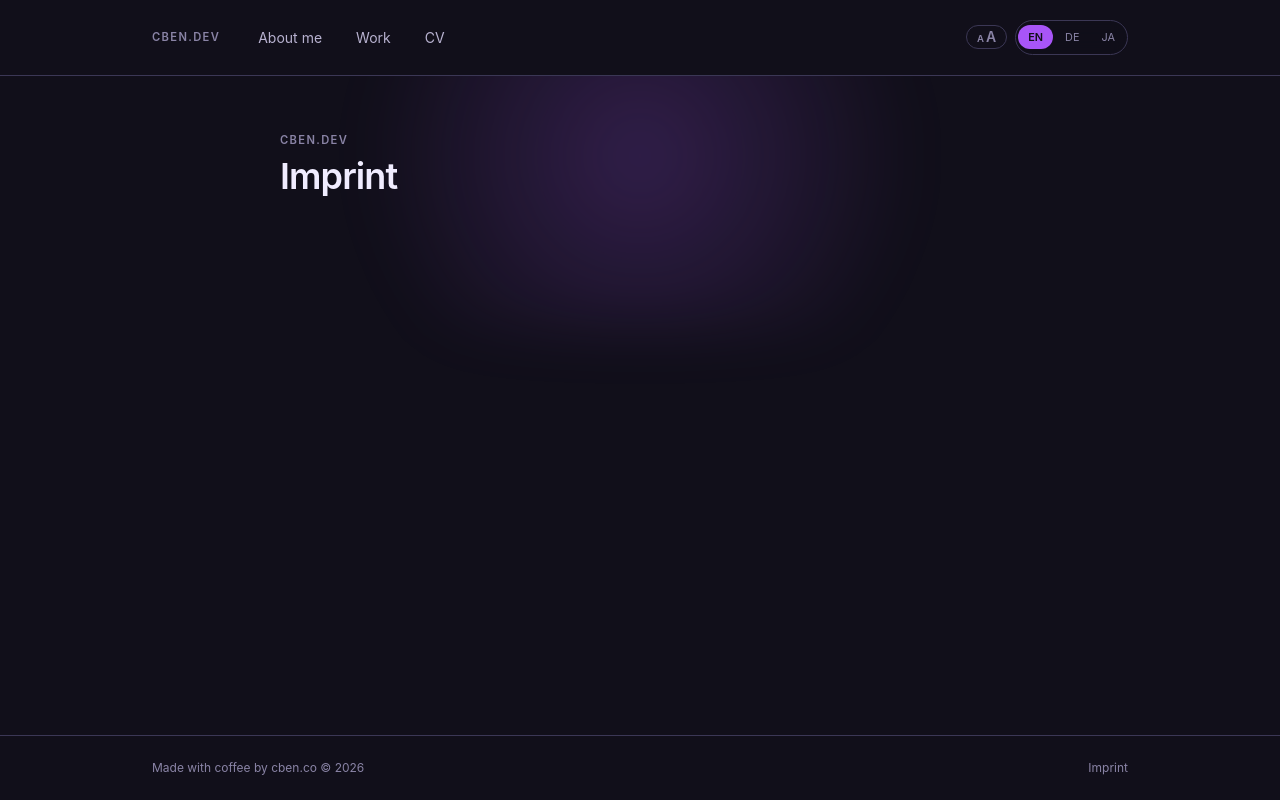
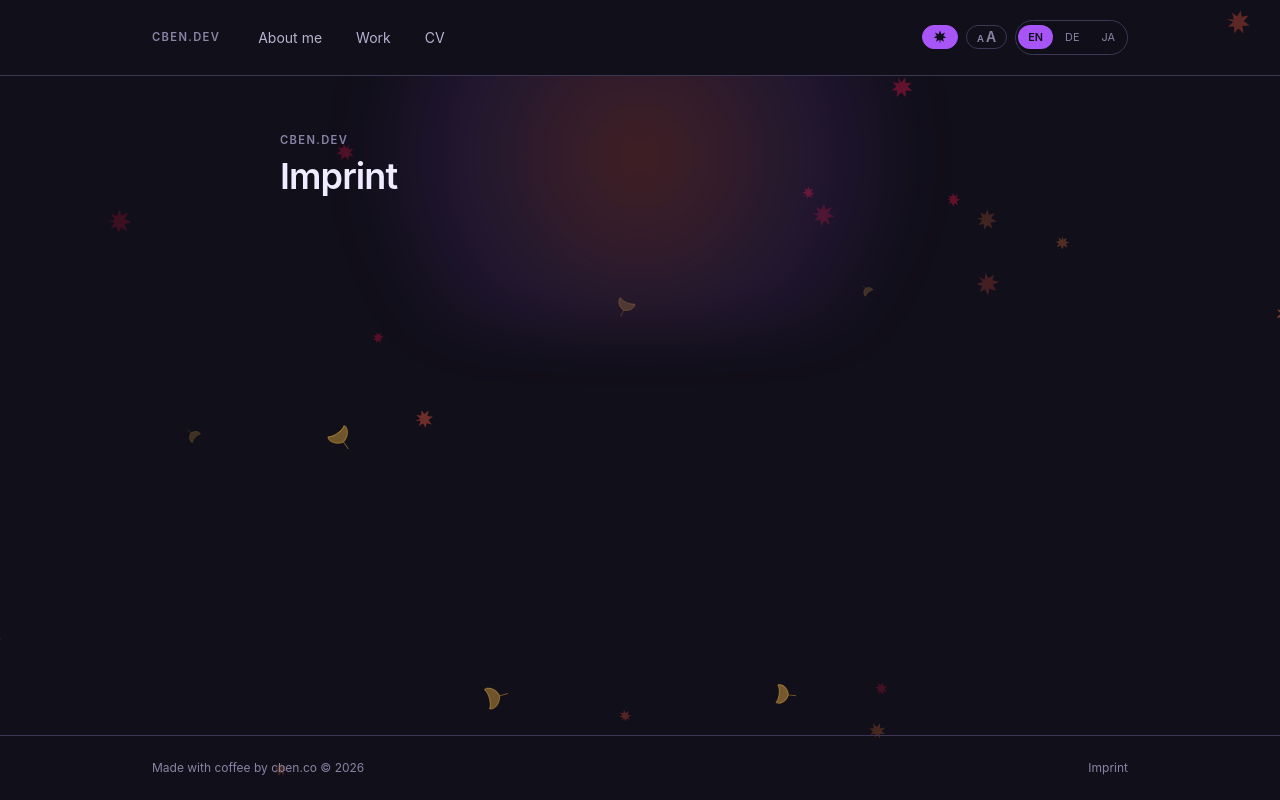
Before and after one commit to ChrisB9/ChrisB9, an Astro site: page /en/imprint in a window 1280 px wide. Built offline with nearby package versions, Linux system fonts and the light colour scheme; Astro itself is replaced by a stand-in of ours.

Commit message:
Seasonal glow and falling particles on subpages
- Season by date in Japan time: sakura (spring), fireflies (summer), momiji and ginkgo (autumn), snow (winter)
- Glow behind headings takes the season colour
- Header button turns it off; stored in localStorage, imprint updated in all languages
- Shift + S cycles the displayed season, not stored
- Off for prefers-reduced-motion, paused in background tabs, home page unchanged

```diff
--- a/src/components/Footer.astro
+++ b/src/components/Footer.astro
@@ -10,7 +10,7 @@ const t = useTranslations(locale);
 const year = new Date().getFullYear();
 ---
 
-<footer class="no-print mt-20 border-t border-line">
+<footer class="no-print relative mt-20 border-t border-line">
   <div class="mx-auto flex max-w-5xl flex-wrap items-center justify-between gap-x-8 gap-y-2 px-6 py-6 font-mono text-xs text-ink-mute">
     <span>
       {t('footer.madeWith')} cben.co © {year}
--- a/src/components/Header.astro
+++ b/src/components/Header.astro
@@ -2,6 +2,7 @@
 import type { Locale } from '../i18n/ui';
 import LangSwitcher from './LangSwitcher.astro';
 import ReadingToggle from './ReadingToggle.astro';
+import SeasonToggle from './SeasonToggle.astro';
 import { localePath, useTranslations } from '../i18n/utils';
 import { site } from '../data/site';
 
@@ -20,7 +21,7 @@ const nav = [
 const current = slug.split('/')[0];
 ---
 
-<header class="no-print border-b border-line">
+<header class="no-print relative border-b border-line">
   <div class="mx-auto flex max-w-5xl flex-wrap items-center gap-x-6 gap-y-3 px-6 py-5">
     <a
       href={localePath(locale)}
@@ -60,6 +61,7 @@ const current = slug.split('/')[0];
     </nav>
 
     <div class="flex items-center gap-2">
+      <SeasonToggle locale={locale} />
       <ReadingToggle locale={locale} />
       <LangSwitcher locale={locale} slug={slug} />
     </div>
--- /dev/null
+++ b/src/components/SeasonToggle.astro
@@ -0,0 +1,91 @@
+---
+import type { Locale } from '../i18n/ui';
+import { useTranslations } from '../i18n/utils';
+
+interface Props {
+  locale: Locale;
+}
+const { locale } = Astro.props;
+const t = useTranslations(locale);
+---
+
+<button
+  type="button"
+  data-season-toggle
+  aria-pressed="true"
+  aria-label={t('a11y.seasons')}
+  title={t('a11y.seasons')}
+  class="season-toggle flex items-center rounded-full border border-line px-2.5 py-1 text-ink-mute transition-colors hover:border-primary hover:text-primary aria-pressed:border-primary aria-pressed:bg-primary aria-pressed:text-on-primary"
+>
+  <svg
+    data-icon="spring"
+    aria-hidden="true"
+    width="14"
+    height="14"
+    viewBox="-9 -9 18 18"
+    fill="currentColor"
+  >
+    <path d="M0 8 C-6 4 -6 -4 -2 -8 L0 -5 L2 -8 C6 -4 6 4 0 8 Z" />
+  </svg>
+  <svg
+    data-icon="summer"
+    aria-hidden="true"
+    width="14"
+    height="14"
+    viewBox="-9 -9 18 18"
+    fill="currentColor"
+  >
+    <circle r="3.2" />
+    <circle r="6.5" fill="none" stroke="currentColor" stroke-width="1.2" stroke-dasharray="2 3" />
+  </svg>
+  <svg
+    data-icon="autumn"
+    aria-hidden="true"
+    width="14"
+    height="14"
+    viewBox="-12 -12 24 24"
+    fill="currentColor"
+  >
+    <path d="M0 -11 L2.4 -4.6 L8.6 -7.6 L5.6 -1.6 L11 0.6 L5 2.6 L6.8 8 L1.2 4.6 L0 11 L-1.2 4.6 L-6.8 8 L-5 2.6 L-11 0.6 L-5.6 -1.6 L-8.6 -7.6 L-2.4 -4.6 Z" />
+  </svg>
+  <svg
+    data-icon="winter"
+    aria-hidden="true"
+    width="14"
+    height="14"
+    viewBox="-9 -9 18 18"
+    fill="none"
+    stroke="currentColor"
+    stroke-width="1.6"
+    stroke-linecap="round"
+  >
+    <path d="M0 -8 V8 M-6.9 -4 L6.9 4 M-6.9 4 L6.9 -4 M-2 -6 L0 -4 L2 -6 M-2 6 L0 4 L2 6" />
+  </svg>
+</button>
+
+<script>
+  const root = document.documentElement;
+  const buttons = document.querySelectorAll<HTMLButtonElement>('[data-season-toggle]');
+
+  const paint = () => {
+    const on = root.dataset.seasons !== 'off';
+    for (const button of buttons) button.setAttribute('aria-pressed', String(on));
+  };
+
+  for (const button of buttons) {
+    button.addEventListener('click', () => {
+      const on = root.dataset.seasons === 'off';
+      try {
+        if (on) localStorage.removeItem('seasons');
+        else localStorage.setItem('seasons', 'off');
+      } catch {}
+      if (on) delete root.dataset.seasons;
+      else root.dataset.seasons = 'off';
+      document.dispatchEvent(new Event('seasons-change'));
+      paint();
+    });
+  }
+
+  document.addEventListener('seasons-change', paint);
+  paint();
+</script>
--- a/src/i18n/ui.ts
+++ b/src/i18n/ui.ts
@@ -59,6 +59,7 @@ type Dict = {
   'lang.switch': string;
   skip: string;
   'a11y.reading': string;
+  'a11y.seasons': string;
   untranslated: string;
 };
 
@@ -108,6 +109,7 @@ export const ui: Record<Locale, Dict> = {
     'lang.switch': 'Change language',
     skip: 'Skip to content',
     'a11y.reading': 'Larger text and higher contrast',
+    'a11y.seasons': 'Seasonal effects',
     untranslated: 'This page has not been translated yet. Showing the English version.',
   },
   de: {
@@ -155,6 +157,7 @@ export const ui: Record<Locale, Dict> = {
     'lang.switch': 'Sprache wechseln',
     skip: 'Zum Inhalt springen',
     'a11y.reading': 'Größere Schrift und mehr Kontrast',
+    'a11y.seasons': 'Jahreszeiten-Effekte',
     untranslated: 'Diese Seite ist noch nicht übersetzt. Angezeigt wird die englische Fassung.',
   },
   ja: {
@@ -202,6 +205,7 @@ export const ui: Record<Locale, Dict> = {
     'lang.switch': '言語を変更',
     skip: '本文へスキップ',
     'a11y.reading': '文字を大きく、コントラストを強く',
+    'a11y.seasons': '季節の演出',
     untranslated: 'このページはまだ翻訳されていません。英語版を表示しています。',
   },
 };
--- a/src/layouts/Base.astro
+++ b/src/layouts/Base.astro
@@ -89,11 +89,17 @@ const pageTitle = slug === '' ? `${site.author} | ${site.name}` : `${title} | ${
       })}
     />
     <script is:inline>
-      try {
-        if (localStorage.getItem('reading') === 'on') {
-          document.documentElement.classList.add('reading');
-        }
-      } catch {}
+      {
+        const root = document.documentElement;
+        const month = new Date(Date.now() + 9 * 3600e3).getUTCMonth();
+        root.dataset.season = ['winter', 'spring', 'summer', 'autumn'][
+          Math.floor(((month + 1) % 12) / 3)
+        ];
+        try {
+          if (localStorage.getItem('reading') === 'on') root.classList.add('reading');
+          if (localStorage.getItem('seasons') === 'off') root.dataset.seasons = 'off';
+        } catch {}
+      }
     </script>
   </head>
   <body class="min-h-screen flex flex-col font-sans">
@@ -103,6 +109,7 @@ const pageTitle = slug === '' ? `${site.author} | ${site.name}` : `${title} | ${
     >
       {t('skip')}
     </a>
+    {!full && <canvas data-seasons-canvas class="seasons-canvas no-print" aria-hidden="true" />}
     {!full && <Header locale={locale} slug={slug} />}
     <main id="main" class="relative isolate w-full flex-1 overflow-clip">
       {full ? (
@@ -127,6 +134,11 @@ const pageTitle = slug === '' ? `${site.author} | ${site.name}` : `${title} | ${
 </html>
 
 <script>
+  import { mountSeasons } from '../scripts/seasons';
+
+  const seasonsCanvas = document.querySelector<HTMLCanvasElement>('[data-seasons-canvas]');
+  if (seasonsCanvas) mountSeasons(seasonsCanvas);
+
   const reverse = (value: string) => [...value].reverse().join('');
 
   for (const el of document.querySelectorAll<HTMLElement>('[data-email-u]')) {
--- /dev/null
+++ b/src/scripts/seasons.ts
@@ -0,0 +1,214 @@
+type Season = 'spring' | 'summer' | 'autumn' | 'winter';
+
+const ORDER: Season[] = ['spring', 'summer', 'autumn', 'winter'];
+
+interface Particle {
+  x: number;
+  y: number;
+  size: number;
+  vx: number;
+  vy: number;
+  phase: number;
+  rot: number;
+  vr: number;
+  alpha: number;
+  color: string;
+  shape: Path2D | null;
+}
+
+const MAPLE = new Path2D(
+  'M0 -11 L2.4 -4.6 L8.6 -7.6 L5.6 -1.6 L11 0.6 L5 2.6 L6.8 8 L1.2 4.6 L0 11 L-1.2 4.6 L-6.8 8 L-5 2.6 L-11 0.6 L-5.6 -1.6 L-8.6 -7.6 L-2.4 -4.6 Z',
+);
+const GINKGO = new Path2D('M0 10 L0 2 M0 2 C-9 0 -11 -8 -9 -10 C-5 -7 5 -7 9 -10 C11 -8 9 0 0 2 Z');
+const PETAL = new Path2D('M0 8 C-6 4 -6 -4 -2 -8 L0 -5 L2 -8 C6 -4 6 4 0 8 Z');
+
+const pick = <T>(items: readonly T[]) => items[Math.floor(Math.random() * items.length)];
+const between = (min: number, max: number) => min + Math.random() * (max - min);
+
+const SEASONS: Record<
+  Season,
+  { count: [number, number]; spawn: (w: number, h: number, initial: boolean) => Particle }
+> = {
+  spring: {
+    count: [14, 24],
+    spawn: (w, h, initial) => ({
+      x: Math.random() * w,
+      y: initial ? Math.random() * h : -20,
+      size: between(0.5, 1),
+      vx: between(0.1, 0.4),
+      vy: between(0.3, 0.6),
+      phase: Math.random() * Math.PI * 2,
+      rot: Math.random() * Math.PI * 2,
+      vr: between(-0.02, 0.02),
+      alpha: between(0.25, 0.5),
+      color: pick(['#ffc1d6', '#ffb0c8', '#ffe1ea']),
+      shape: PETAL,
+    }),
+  },
+  summer: {
+    count: [10, 18],
+    spawn: (w, h) => ({
+      x: Math.random() * w,
+      y: between(h * 0.25, h),
+      size: between(1.6, 3),
+      vx: between(-0.2, 0.2),
+      vy: between(-0.15, 0.05),
+      phase: Math.random() * Math.PI * 2,
+      rot: 0,
+      vr: between(0.01, 0.025),
+      alpha: 0.85,
+      color: pick(['#e9f77a', '#f6d365']),
+      shape: null,
+    }),
+  },
+  autumn: {
+    count: [14, 24],
+    spawn: (w, h, initial) => {
+      const ginkgo = Math.random() < 0.28;
+      return {
+        x: Math.random() * w,
+        y: initial ? Math.random() * h : -20,
+        size: between(0.5, 1.1),
+        vx: 0,
+        vy: between(0.25, 0.65),
+        phase: Math.random() * Math.PI * 2,
+        rot: Math.random() * Math.PI * 2,
+        vr: between(-0.01, 0.01),
+        alpha: between(0.2, 0.45),
+        color: ginkgo ? '#f2b544' : pick(['#e5533a', '#f07a3a', '#c8143c']),
+        shape: ginkgo ? GINKGO : MAPLE,
+      };
+    },
+  },
+  winter: {
+    count: [24, 40],
+    spawn: (w, h, initial) => ({
+      x: Math.random() * w,
+      y: initial ? Math.random() * h : -10,
+      size: between(1, 2.6),
+      vx: 0,
+      vy: between(0.3, 0.8),
+      phase: Math.random() * Math.PI * 2,
+      rot: 0,
+      vr: 0,
+      alpha: between(0.35, 0.75),
+      color: '#f0f4ff',
+      shape: null,
+    }),
+  },
+};
+
+export function mountSeasons(canvas: HTMLCanvasElement) {
+  const root = document.documentElement;
+  const ctx = canvas.getContext('2d');
+  if (!ctx) return;
+
+  let season = ORDER[0];
+  let config = SEASONS[season];
+  const reduce = matchMedia('(prefers-reduced-motion: reduce)');
+  let w = 0;
+  let h = 0;
+  let particles: Particle[] = [];
+  let frame = 0;
+
+  const resize = () => {
+    const dpr = Math.min(2, devicePixelRatio || 1);
+    w = innerWidth;
+    h = innerHeight;
+    canvas.width = w * dpr;
+    canvas.height = h * dpr;
+    ctx.setTransform(dpr, 0, 0, dpr, 0, 0);
+  };
+
+  const step = (p: Particle) => {
+    p.phase += season === 'summer' ? p.vr : 0.012;
+    p.rot += season === 'summer' ? 0 : p.vr;
+    p.x += p.vx + (season === 'summer' ? Math.sin(p.phase * 0.7) * 0.25 : 0);
+    p.y += p.vy + (season === 'summer' ? Math.cos(p.phase * 0.5) * 0.2 : 0);
+  };
+
+  const outside = (p: Particle) =>
+    season === 'summer' ? p.x < -20 || p.x > w + 20 || p.y < -20 || p.y > h + 20 : p.y > h + 20;
+
+  const draw = () => {
+    ctx.clearRect(0, 0, w, h);
+    for (const p of particles) {
+      ctx.save();
+      ctx.fillStyle = p.color;
+      ctx.strokeStyle = p.color;
+      if (season === 'summer') {
+        ctx.globalAlpha = p.alpha * (0.3 + 0.7 * Math.max(0, Math.sin(p.phase * 2)));
+        ctx.shadowColor = p.color;
+        ctx.shadowBlur = 10;
+        ctx.beginPath();
+        ctx.arc(p.x, p.y, p.size, 0, Math.PI * 2);
+        ctx.fill();
+      } else if (!p.shape) {
+        ctx.globalAlpha = p.alpha;
+        ctx.beginPath();
+        ctx.arc(p.x + Math.sin(p.phase) * 12, p.y, p.size, 0, Math.PI * 2);
+        ctx.fill();
+      } else {
+        ctx.globalAlpha = p.alpha;
+        ctx.translate(p.x + Math.sin(p.phase) * 18, p.y);
+        ctx.rotate(p.rot);
+        ctx.scale(p.size * (season === 'spring' ? Math.cos(p.phase * 2) : 1), p.size);
+        ctx.fill(p.shape);
+        if (p.shape === GINKGO) ctx.stroke(p.shape);
+      }
+      ctx.restore();
+    }
+  };
+
+  const tick = () => {
+    for (let i = 0; i < particles.length; i++) {
+      step(particles[i]);
+      if (outside(particles[i])) particles[i] = config.spawn(w, h, false);
+    }
+    draw();
+    frame = requestAnimationFrame(tick);
+  };
+
+  const enabled = () => root.dataset.seasons !== 'off' && !reduce.matches && !document.hidden;
+
+  const sync = () => {
+    cancelAnimationFrame(frame);
+    const current = root.dataset.season as Season;
+    if (current !== season && current in SEASONS) {
+      season = current;
+      config = SEASONS[season];
+      particles = [];
+    }
+    if (!enabled()) {
+      ctx.clearRect(0, 0, w, h);
+      return;
+    }
+    if (!particles.length) {
+      const count = w < 640 ? config.count[0] : config.count[1];
+      particles = Array.from({ length: count }, () => config.spawn(w, h, true));
+    }
+    frame = requestAnimationFrame(tick);
+  };
+
+  const cycle = (event: KeyboardEvent) => {
+    if (!event.shiftKey || event.code !== 'KeyS' || event.ctrlKey || event.metaKey || event.altKey)
+      return;
+    if (
+      event.target instanceof HTMLElement &&
+      event.target.closest('input, textarea, select, [contenteditable]')
+    )
+      return;
+    // not persisted: a reload shows the real season again
+    root.dataset.season = ORDER[(ORDER.indexOf(season) + 1) % ORDER.length];
+    delete root.dataset.seasons;
+    document.dispatchEvent(new Event('seasons-change'));
+  };
+
+  resize();
+  addEventListener('resize', resize);
+  addEventListener('keydown', cycle);
+  document.addEventListener('visibilitychange', sync);
+  document.addEventListener('seasons-change', sync);
+  reduce.addEventListener('change', sync);
+  sync();
+}
--- a/src/styles/global.css
+++ b/src/styles/global.css
@@ -120,6 +120,50 @@ html.reading .prose-page:lang(ja) li {
     pointer-events: none;
     z-index: 0;
   }
+}
+
+:root {
+  --season-glow: var(--color-primary);
+}
+:root[data-season='spring'] {
+  --season-glow: #ff8fb8;
+}
+:root[data-season='summer'] {
+  --season-glow: #f2b544;
+}
+:root[data-season='autumn'] {
+  --season-glow: #e5533a;
+}
+:root[data-season='winter'] {
+  --season-glow: #7fb2ff;
+}
+
+:root[data-season]:not([data-seasons='off']) .bloom {
+  background: radial-gradient(
+    circle at 50% 50%,
+    color-mix(in srgb, var(--season-glow) 24%, transparent),
+    color-mix(in srgb, var(--color-primary) 10%, transparent) 45%,
+    transparent 70%
+  );
+}
+
+.seasons-canvas {
+  position: fixed;
+  inset: 0;
+  width: 100%;
+  height: 100%;
+  pointer-events: none;
+  z-index: 0;
+}
+
+.season-toggle svg {
+  display: none;
+}
+:root[data-season='spring'] .season-toggle [data-icon='spring'],
+:root[data-season='summer'] .season-toggle [data-icon='summer'],
+:root[data-season='autumn'] .season-toggle [data-icon='autumn'],
+:root[data-season='winter'] .season-toggle [data-icon='winter'] {
+  display: block;
 }
 
 .prose-page > * + * {
```
Also changed, not shown: src/content/pages/de/imprint.md (+1 -1 lines), src/content/pages/en/imprint.md (+1 -1 lines), src/content/pages/ja/imprint.md (+1 -1 lines).
